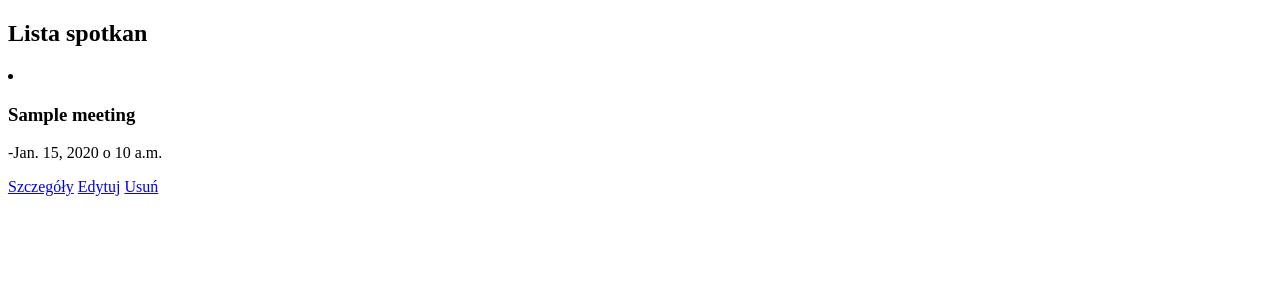
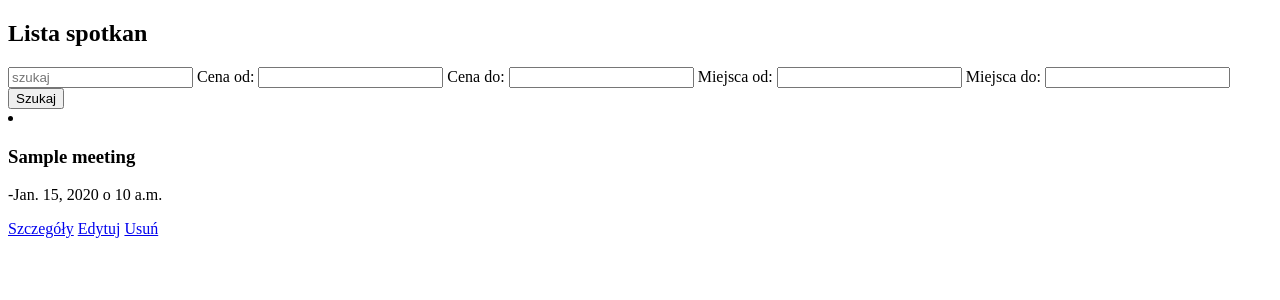
Before and after one commit to IgorBiesiada/meeting-app, a Django app: page /meetings/ in a window 1280 px wide. Shown: the top 300 px of the page. Run offline with Django 5.2, Linux system fonts and the light colour scheme; a user stored in the database is signed in; tables that the repository leaves empty hold one stand-in row (values such as "Sample post").

Commit message:
add serch rooms

```diff
--- a/meetings/templates/meetings_list.html
+++ b/meetings/templates/meetings_list.html
@@ -9,6 +9,25 @@
 <script src="{% static 'scripts/delete.js' %}"defer></script>
 <body>
 <h2>Lista spotkan</h2>
+
+<form method="get" action="{% url 'meetings' %}">
+    <input type="text" name="q" placeholder="szukaj" value="{{ request.GET.q }}">
+
+    <label for="min_price">Cena od:</label>
+    <input type="number" name="min_price" step="0.01" value="{{ request.GET.min_price }}">
+
+    <label for="max_price">Cena do:</label>
+    <input type="number" name="max_price" step="0.01" value="{{ request.GET.max_price }}">
+
+    <label for="min_seats">Miejsca od:</label>
+    <input type="number" name="min_seats" value="{{ request.GET.min_seats }}">
+
+    <label for="max_seats">Miejsca do:</label>
+    <input type="number" name="max_seats" value="{{ request.GET.max_seats }}">
+
+    <button type="submit">Szukaj</button>
+</form>
+
 
 {% for meeting in meetings %}
     <li>
--- a/meetings/views.py
+++ b/meetings/views.py
@@ -14,6 +14,28 @@ class MeetingListView(ListView):
     context_object_name = 'meetings'
     paginate_by = 20
 
+    def get_queryset(self):
+        queryset = Meeting.objects.all()
+        query = self.request.GET.get('q', '').strip()
+        min_price = self.request.GET.get('min_price', '')
+        max_price = self.request.GET.get('max_price', '')
+        min_number_of_seats = self.request.GET.get('min_number_of_seats', '')
+        max_number_of_seats = self.request.GET.get('max_number_of_seats', '')
+
+        if query:
+            queryset = queryset.filter(title__icontains=query)
+
+        if min_price:
+            queryset = queryset.filter(price__gte=min_price)
+        if max_price:
+            queryset = queryset.filter(price__lte=max_price)
+
+        if min_number_of_seats:
+            queryset = queryset.filter(number_of_seats__gte=min_number_of_seats)
+        if max_number_of_seats:
+            queryset = queryset.filter(number_of_seats__lte=max_number_of_seats)
+
+        return queryset
 class MeetingAddView(LoginRequiredMixin, CreateView):
     model = Meeting
     form_class = MeetingForm
```
